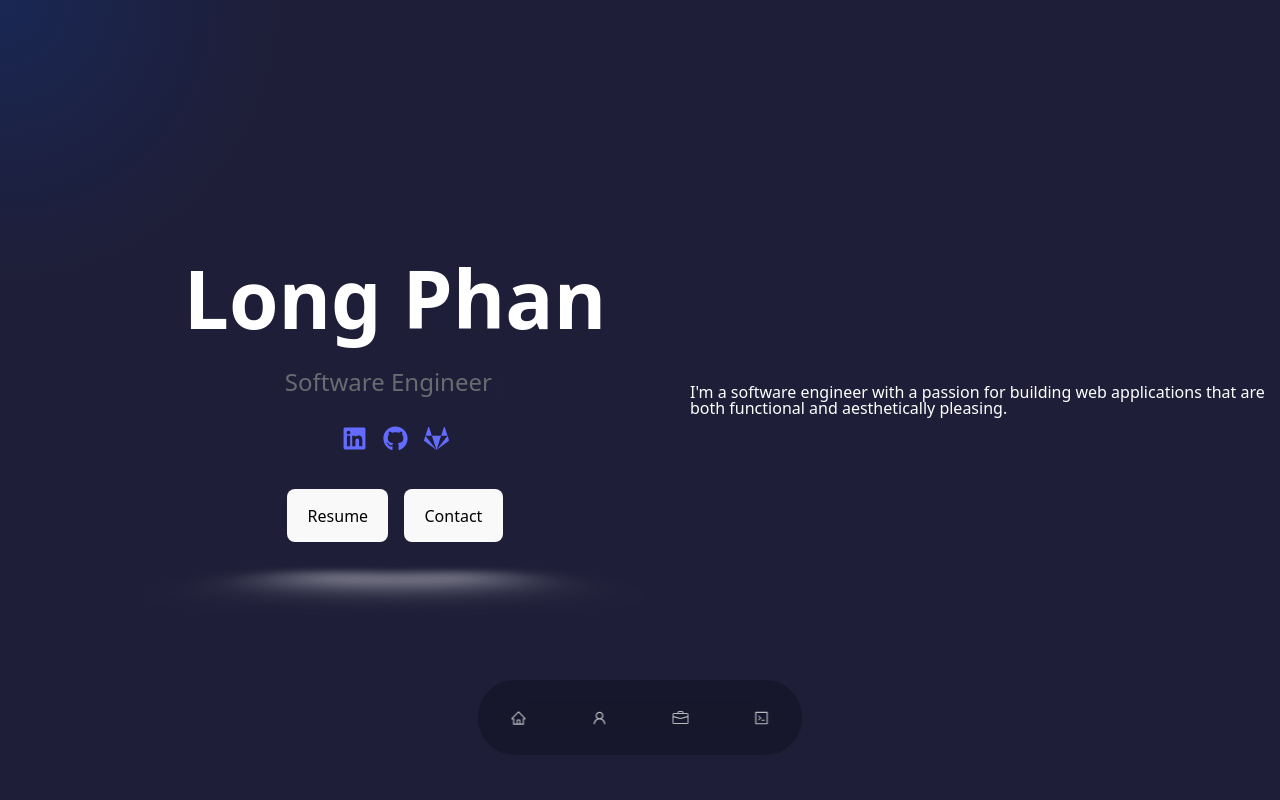
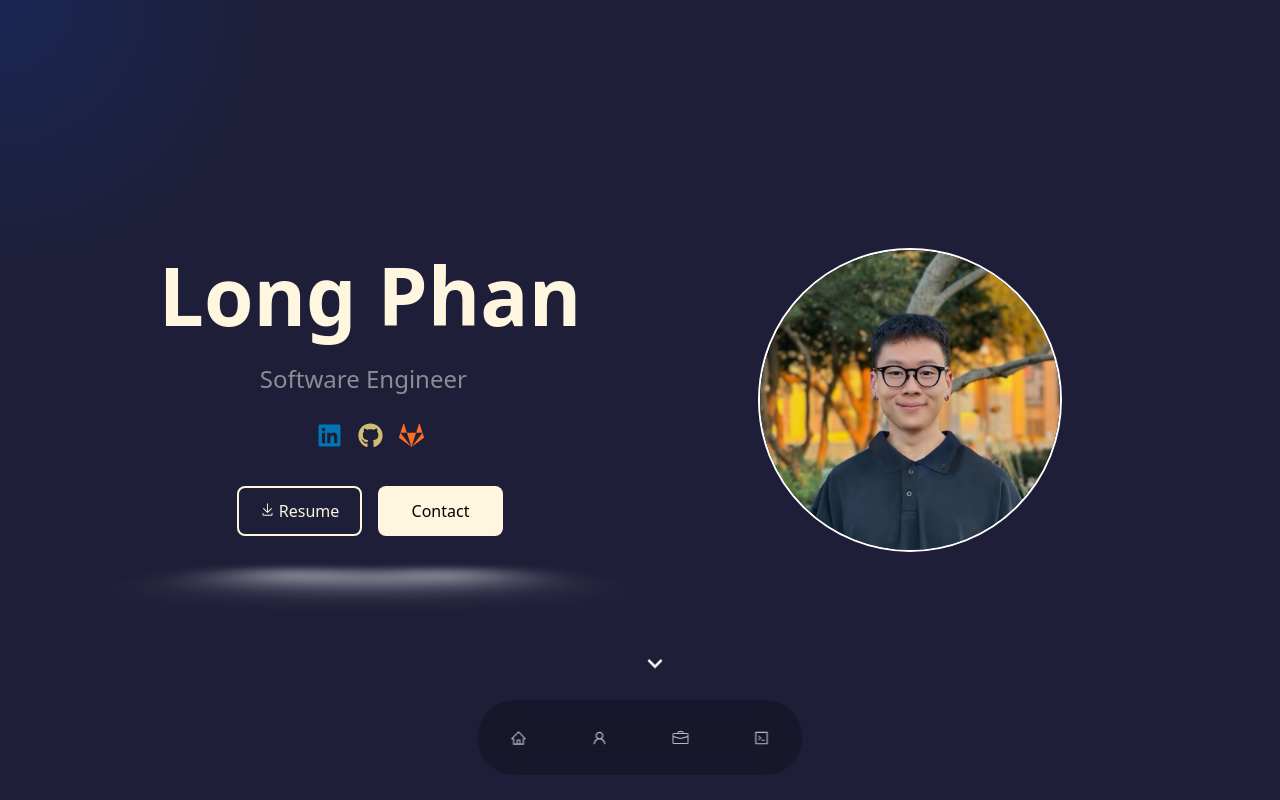
Before and after one commit to longphan12/Portfolio-v2, a React (Vite) app: page / in a window 1280 px wide. Built offline with nearby package versions, Linux system fonts and the light colour scheme.

Commit message:
minor fix in hero

```diff
--- a/src/components/Hero/Hero.module.css
+++ b/src/components/Hero/Hero.module.css
@@ -3,7 +3,26 @@
     align-items: center;
     height: 100vh;
     width: 100%;
-    color: #fff;
+    color: #FEF6DF;
+}
+
+@keyframes scrollDown {
+    0% {
+        transform: translateY(0);
+    }
+    50% {
+        transform: translateY(7px);
+    }
+    100% {
+        transform: translateY(0);
+    }
+}
+
+.scrollDown {
+    position: absolute;
+    bottom: 125px;
+    left: 50%;
+    animation: scrollDown 1.5s infinite;
 }
 
 .name {
@@ -23,13 +42,24 @@
     animation: elegantFadeIn 1.2s ease-out;
 }
 
+.profilePhoto {
+    width: 300px;
+    height: 300px;
+    border-radius: 50%;
+    border: 2px solid #fff;
+}
+
 .right {
+    display: flex;
+    justify-content: center;
+    align-items: center;
     flex-grow: 1;
     width: 50%;
+    padding-right: 100px;
 }
 
 .title {
-    color: #6a6b70;
+    color: #8b8d95;
     font-size: 1.5rem;
 }
 
@@ -52,13 +82,31 @@
 }
 
 .resumeButton {
-    width: 100%;
-    height: 100%;
+    width: 125px;
+    height: 50px;
+    background-color: transparent;
+    color: #FEF6DF;
+    border: 2px solid #FEF6DF;
+    cursor: pointer;
+    transition: all 0.2s ease-in-out;
+}
+
+.resumeButton:hover {
+    border-color: transparent;
+    background-color: #fff;
+    color: #000;
 }
 
 .contactButton {
-    width: 100%;
-    height: 100%;
+    width: 125px;
+    height: 50px;
+    background-color: #FEF6DF;
+    transition: all 0.2s ease-in-out;
+}
+
+.contactButton:hover {
+    background-color: #fff;
+    border-color: transparent;
 }
 /* .buttonContainer {
     position: relative;
--- a/src/components/Hero/Hero.tsx
+++ b/src/components/Hero/Hero.tsx
@@ -1,27 +1,32 @@
 import styles from './Hero.module.css';
 import { FaLinkedin, FaGithub, FaGitlab } from "react-icons/fa";
+import { GoDownload } from 'react-icons/go';
+import { MdKeyboardArrowDown } from "react-icons/md";
+import profilePhoto2 from '../../assets/profilePhoto2.jpeg';
+
 
 export default function Hero() {
 
     return (
         <div className={styles.container}>
+            <MdKeyboardArrowDown color={'#fff'} className={styles.scrollDown} size={30} />
             <div className={styles.left}>
                 <h1 className={styles.name}>Long Phan</h1>
                 <p className={styles.title}>Software Engineer<span className={styles.typewriter}>|</span></p>
                 <div className={styles.socials}>
                     <a href='https://www.linkedin.com/in/long-phan-1203t/' target='_blank' rel='noopener noreferrer'>
-                        <FaLinkedin size={25}/>
+                        <FaLinkedin size={25} color={'rgb(0, 119, 181)'}/>
                     </a>
                     <a href='https://github.com/longphan12' target='_blank' rel='noopener noreferrer'>
-                        <FaGithub size={25}/>
+                        <FaGithub size={25} color={'#D0BD73'}/>
                     </a>
                     <a href='https://gitlab.com/longphan084' target='_blank' rel='noopener noreferrer'>
-                        <FaGitlab size={25}/>
+                        <FaGitlab size={25} color={'#fc6d26'}/>
                     </a>
                 </div>
                 <div className={styles.buttons}>
                     <div className={styles.buttonContainer}>
-                        <button className={styles.resumeButton}>Resume</button>
+                        <button className={styles.resumeButton}><GoDownload size={15}/> Resume</button>
                         <div className={styles.shadow}></div>
                     </div>
                     <div className={styles.buttonContainer}>
@@ -31,9 +36,7 @@ export default function Hero() {
                 </div>
             </div>
             <div className={styles.right}>
-                <p>
-                    I'm a software engineer with a passion for building web applications that are both functional and aesthetically pleasing.
-                </p>
+                <img src={profilePhoto2} alt='profile' className={styles.profilePhoto}/>
             </div>
         </div>
     )
--- a/src/components/Navbar/Navbar.module.css
+++ b/src/components/Navbar/Navbar.module.css
@@ -1,6 +1,6 @@
 .navbar {
     position: absolute;
-    bottom: 45px;
+    bottom: 25px;
     left: 50%;
     transform: translateX(-50%);
     width: 325px;
```
Also changed, not shown: src/components/About/About.tsx (added, +7 -0 lines), src/assets/profilePhoto2.jpeg (added), src/components/About/About.module.css (added).
